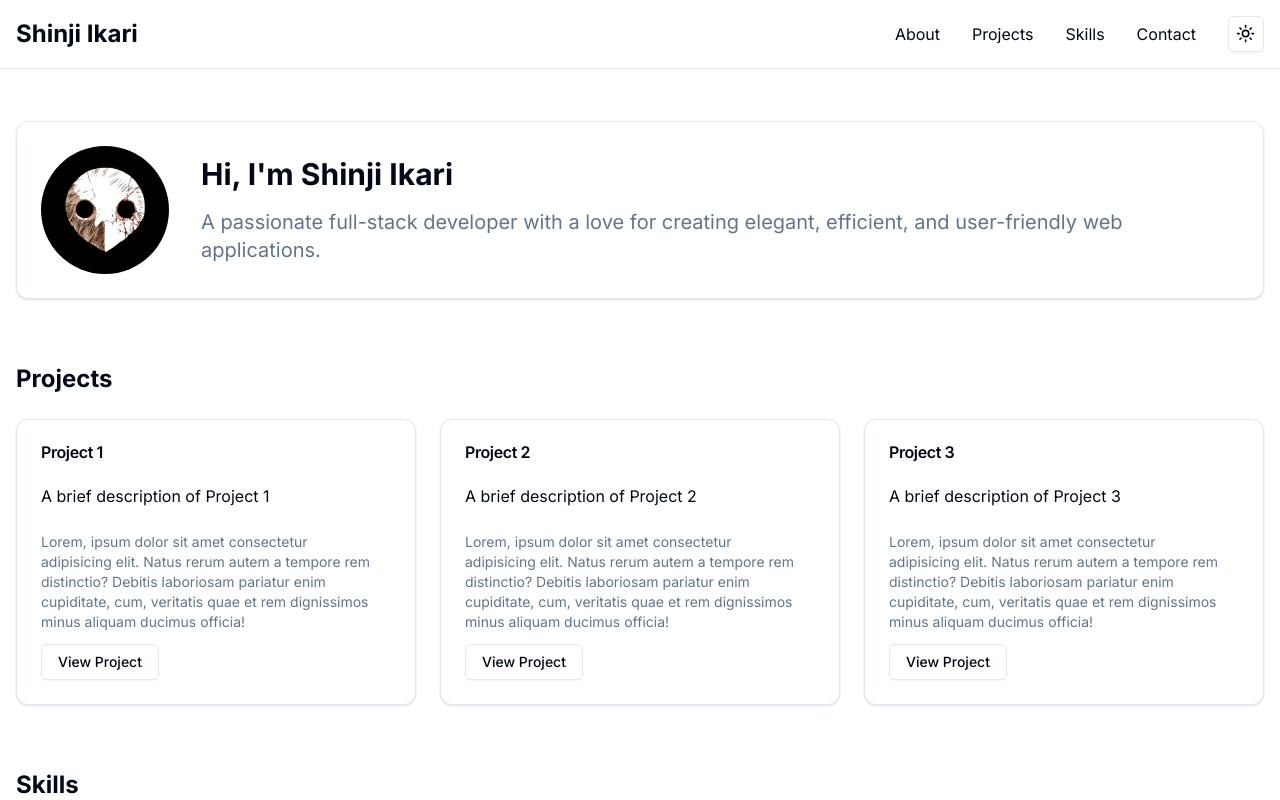
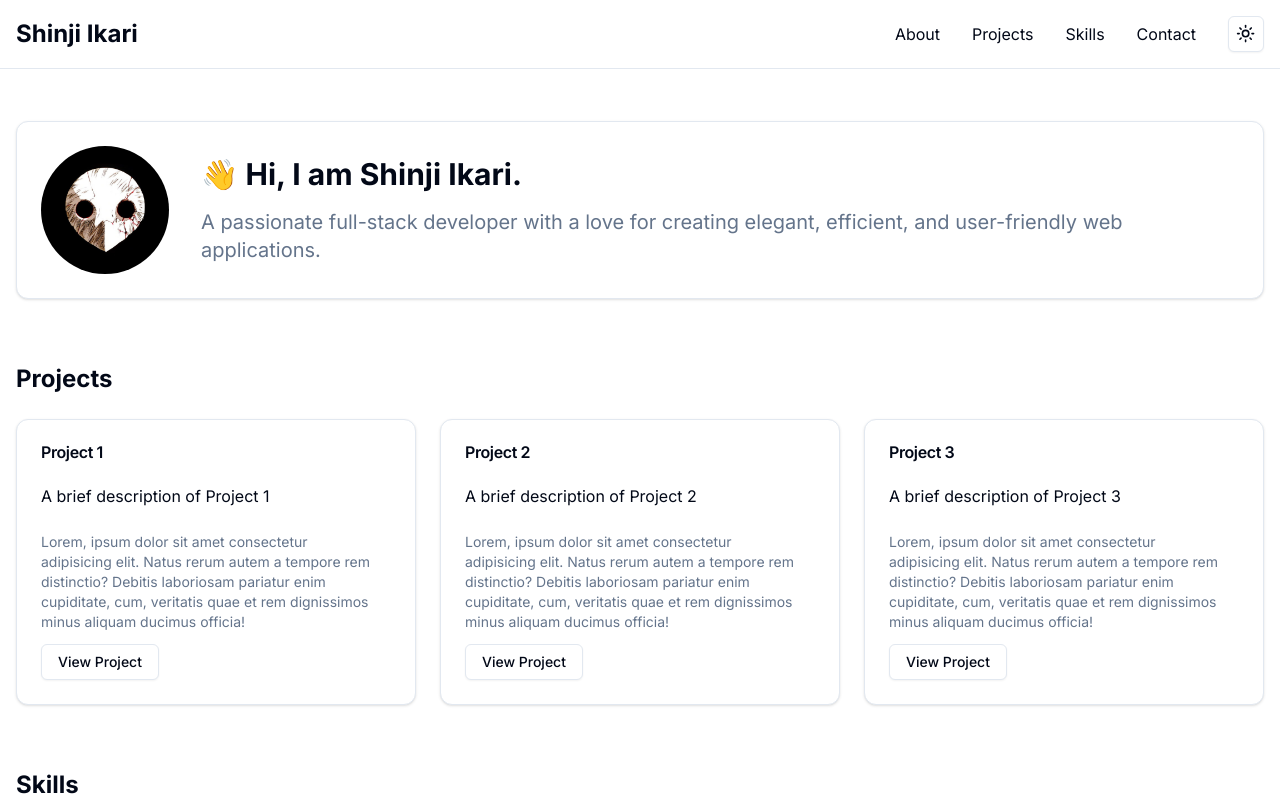
Before and after one commit to shinji29/portfolio, a Next.js app: page / in a window 1280 px wide. Shown: the top 800 px of the page. Built offline with nearby package versions, Linux system fonts and the light colour scheme.

Commit message:
Fixing linting x2

```diff
--- a/src/app/page.tsx
+++ b/src/app/page.tsx
@@ -99,7 +99,7 @@ export default function Portfolio() {
               </Avatar>
               <div>
                 <h2 className="text-3xl font-bold mb-4">
-                  Hi, I'm Shinji Ikari
+                  👋 Hi, I am Shinji Ikari.
                 </h2>
                 <p className="text-xl text-muted-foreground">
                   A passionate full-stack developer with a love for creating
```
